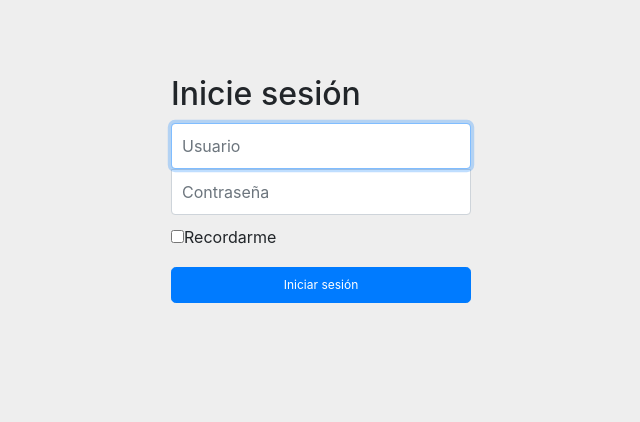
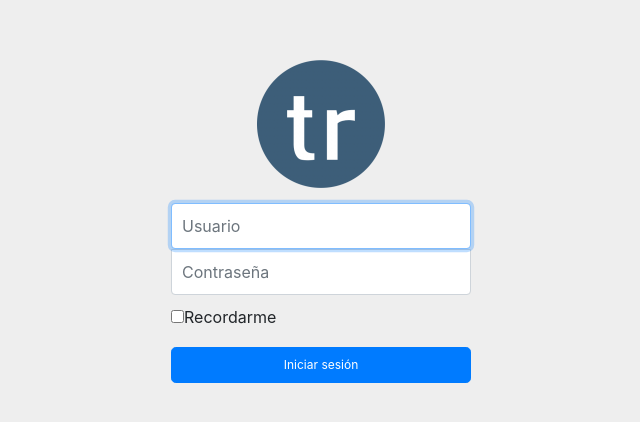
Before and after one commit to nachochiappe/tr, a Django app: page /login/ in a window 1280 px wide. Shown: the top 422 px of the page, without its empty margins (319-959 px from the left). Run offline with Django 3.2, Linux system fonts and the light colour scheme; parts of the project's set-up code (start-up, migrations or seed data) failed here and were passed over; some libraries are stand-ins or nearby versions.

Commit message:
Nueva página de login.

```diff
--- a/templates/registration/login.html
+++ b/templates/registration/login.html
@@ -3,19 +3,17 @@
 {% block content %}
 
 <div class="container">
-	{% if form.errors %}
-	<p>Usuario y/o contraseña incorrectos. Por favor, intente nuevamente.</p>
-	{% endif %}
-
 	{% if next %}
 		<input type="hidden" name="next" value="{{ next }}" />
 	{% endif %}
+	<div class="row">
+		<div class="col"><div class="d-flex justify-content-center"><img src="/static/img/favicon-128.png"></div></div>
+	</div>
 	{% if user.is_authenticated %}
 		<h4 class="form-signin-heading">Su usuario no tiene permisos para acceder a esta página.</h4>
 	{% else %}
 		<form class="form-signin" name="LoginForm" method="POST" action="{% url 'login' %}">
 		{% csrf_token %}
-			<h2 class="form-signin-heading">Inicie sesión</h2>
 			<label for="username" class="sr-only">Usuario</label>
 			<input type="text" id="username" name="username" class="form-control" placeholder="Usuario" required autofocus>
 			<label for="password" class="sr-only">Contraseña</label>
@@ -25,8 +23,10 @@
 					<input type="checkbox" value="recordarme">Recordarme
 				</label>
 			</div>
+			{% if form.errors %}
+			<h6><font color="red">Usuario y/o contraseña incorrectos. Por favor, intente nuevamente.</font></h6>
+			{% endif %}
 			<button class="btn btn-lg btn-primary btn-block" type="submit">Iniciar sesión</button>
-
 		</form>
     {% endif %}
 </div>
```
